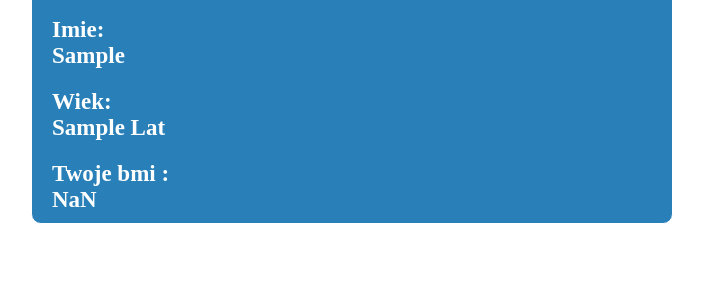
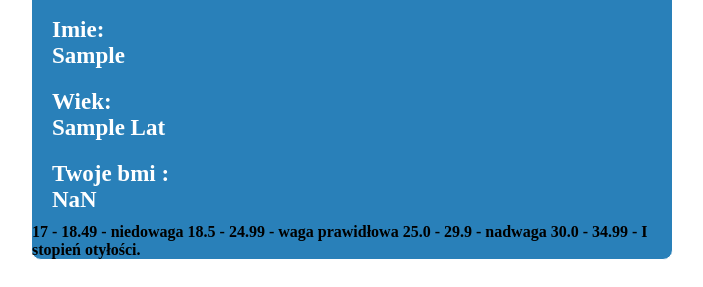
Before and after one commit to adriano25101/adriano25101.github.io, a plain HTML site: page index.html in a window 1280 px wide. Both pictures are taken after typing "Sample", "Sample", "Sample", "Sample" into the empty fields and a click on the input "Oblicz". Shown: the part 513-800 px from the top of the page, without its empty margins (288-991 px from the left). Drawn offline with Linux system fonts and the light colour scheme.

Commit message:
Update index.html

```diff
--- a/index.html
+++ b/index.html
@@ -37,6 +37,7 @@
              <h3>Imie:  <p id="name"> </p></h3>
              <h3>Wiek:  <p id="age"> </p></h3>
              <h3>Twoje bmi : <p id="bmi"> </p></h3>
+             <h4> 17 - 18.49 - niedowaga 18.5 - 24.99 - waga prawidłowa 25.0 - 29.9 - nadwaga 30.0 - 34.99 - I stopień otyłości.</p></h4>
 
        </div>
    </div>
```
